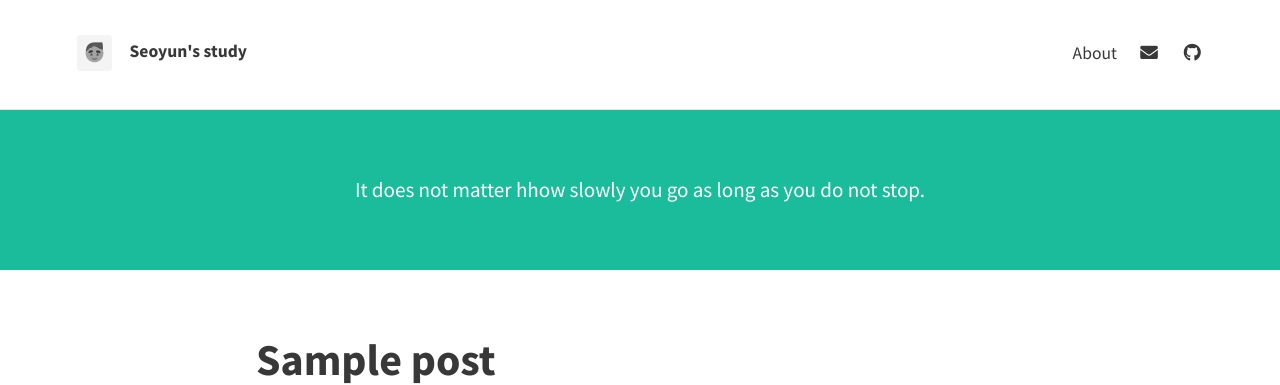
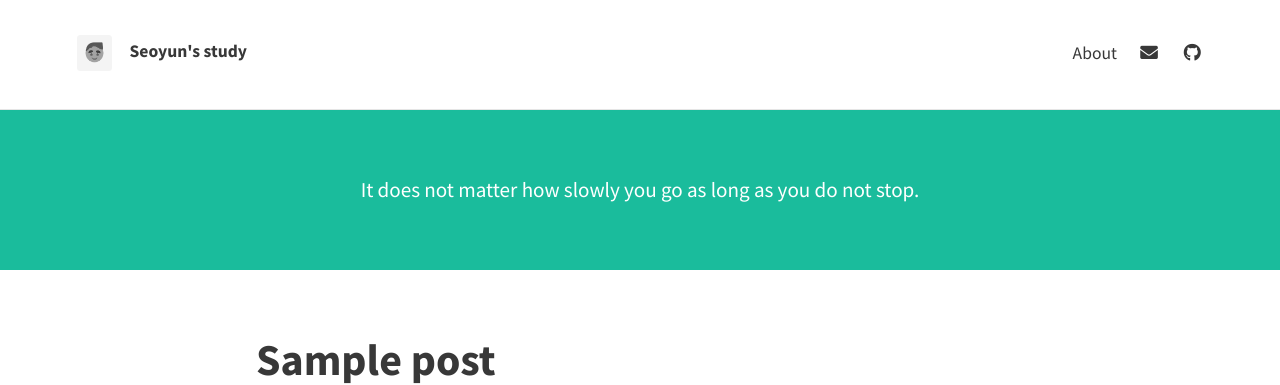
Before and after one commit to pkhssy/pkhssy.github.io, a Jekyll site: the page built from index.html, in a window 1280 px wide. Shown: the top 385 px of the page. Built offline with Jekyll 4.4.1, drawn with Linux system fonts in a browser that asks for light colours; nearby versions of some CDN libraries; the list of posts is cut into pages by our own code.

Commit message:
Update _config.yml

```diff
--- a/_config.yml
+++ b/_config.yml
@@ -14,7 +14,7 @@ theme_settings:
 
   # Header and footer text
   header_text: >
-     <p>It does not matter hhow slowly you go as long as you do not stop.</p>
+     <p>It does not matter how slowly you go as long as you do not stop.</p>
 
   header_text_feature_image:
   footer_text: >
```
